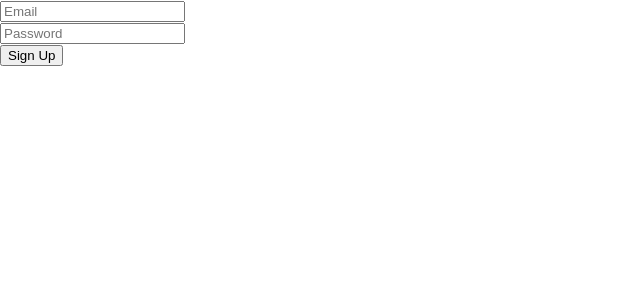
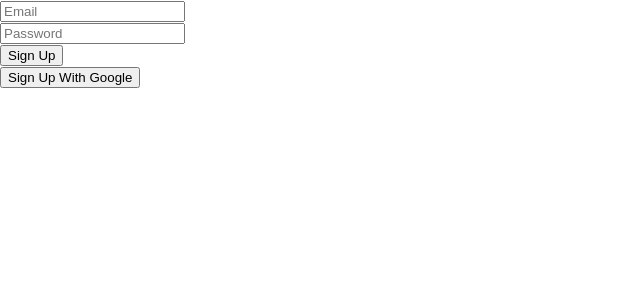
Before and after one commit to UoaWDCC/Investment-island, a Next.js app: page / in a window 1280 px wide. Shown: the top 300 px of the page, without its empty margins (0-640 px from the left). Built offline with nearby package versions, Linux system fonts and the light colour scheme; no server answers.

Commit message:
Implemented Google sign-up process

```diff
--- a/components/SignUpBox.js
+++ b/components/SignUpBox.js
@@ -2,7 +2,7 @@ import { FirebaseError } from "firebase/app";
 import Head from "next/head";
 import Image from "next/image";
 import styles from "../styles/Home.module.css";
-import createUser from "../firebase/authCreateUser";
+import createUser, { createUserGoogle } from "../firebase/authCreateUser";
 import { useState } from "react";
 
 export default function SignUpBox() {
@@ -38,6 +38,14 @@ export default function SignUpBox() {
       />
       <br />
       <button onClick={handleSignIn}>Sign Up</button>
+      <br />
+      <button
+        onClick={() => {
+          createUserGoogle();
+        }}
+      >
+        Sign Up With Google
+      </button>
     </div>
   );
 }
--- a/firebase/authCreateUser.js
+++ b/firebase/authCreateUser.js
@@ -5,25 +5,18 @@ import {
   signInWithPopup,
 } from "firebase/auth";
 
-export function createUserGoogle() {
+export async function createUserGoogle() {
   const auth = getAuth();
+  const googleProvider = new GoogleAuthProvider();
+  const credentials = await signInWithPopup(auth, googleProvider);
 }
 
 export default async function createUser(email, password) {
   try {
     const auth = getAuth();
-    const userCredential = await createUserWithEmailAndPassword(
-      auth,
-      email,
-      password
-    );
-
-    console.log(userCredential);
-
+    await createUserWithEmailAndPassword(auth, email, password);
     return true;
   } catch (e) {
-    console.log(e.code, e.message);
-    console.log(e.stacktrace);
     console.log(e);
     return false;
   }
--- a/firebase/clientApp.js
+++ b/firebase/clientApp.js
@@ -24,5 +24,4 @@ const clientCredentials = {
 
 export default function initFirebase() {
   const app = initializeApp(clientCredentials);
-  const db = getFirestore(app);
 }
```
